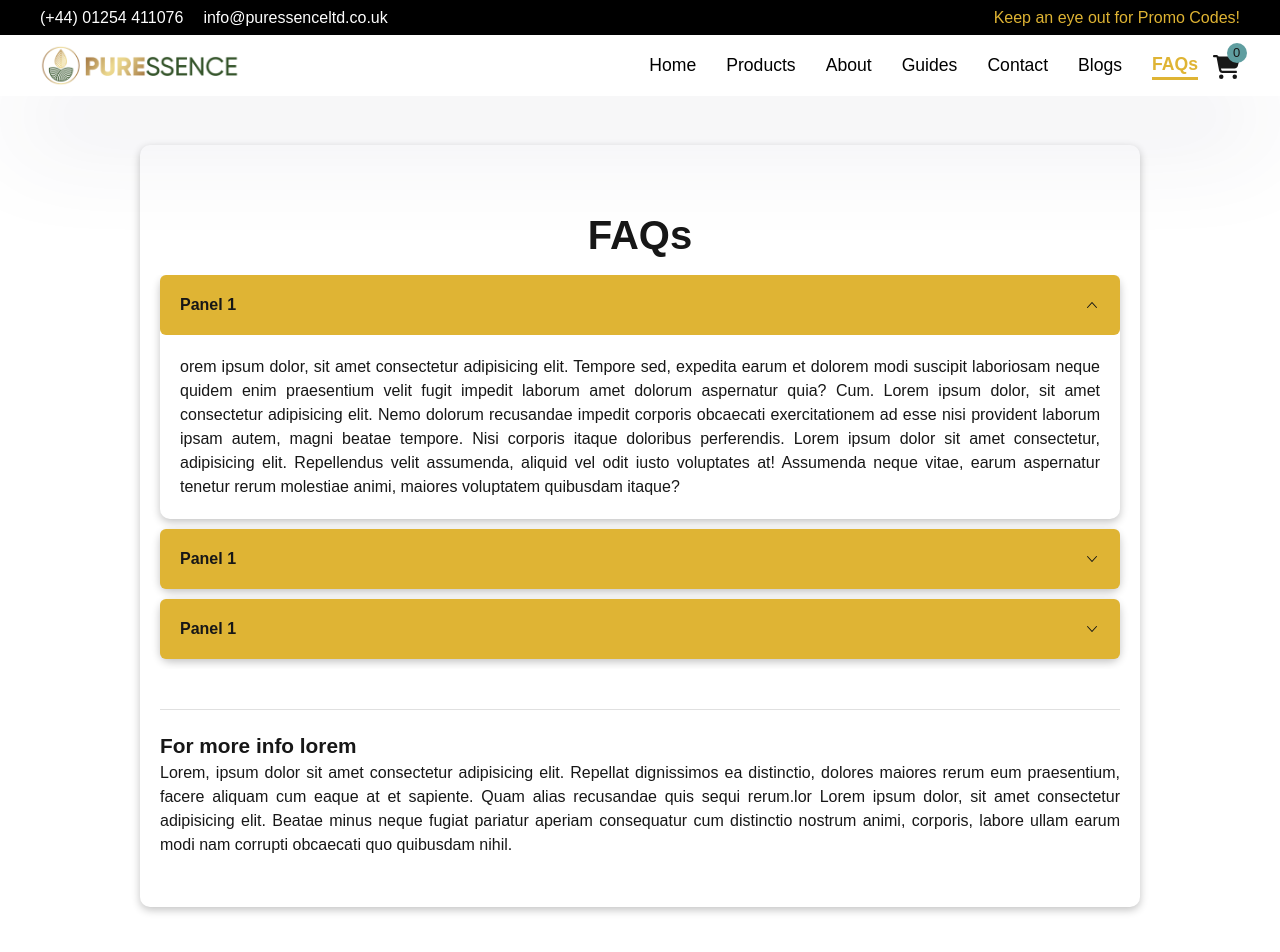
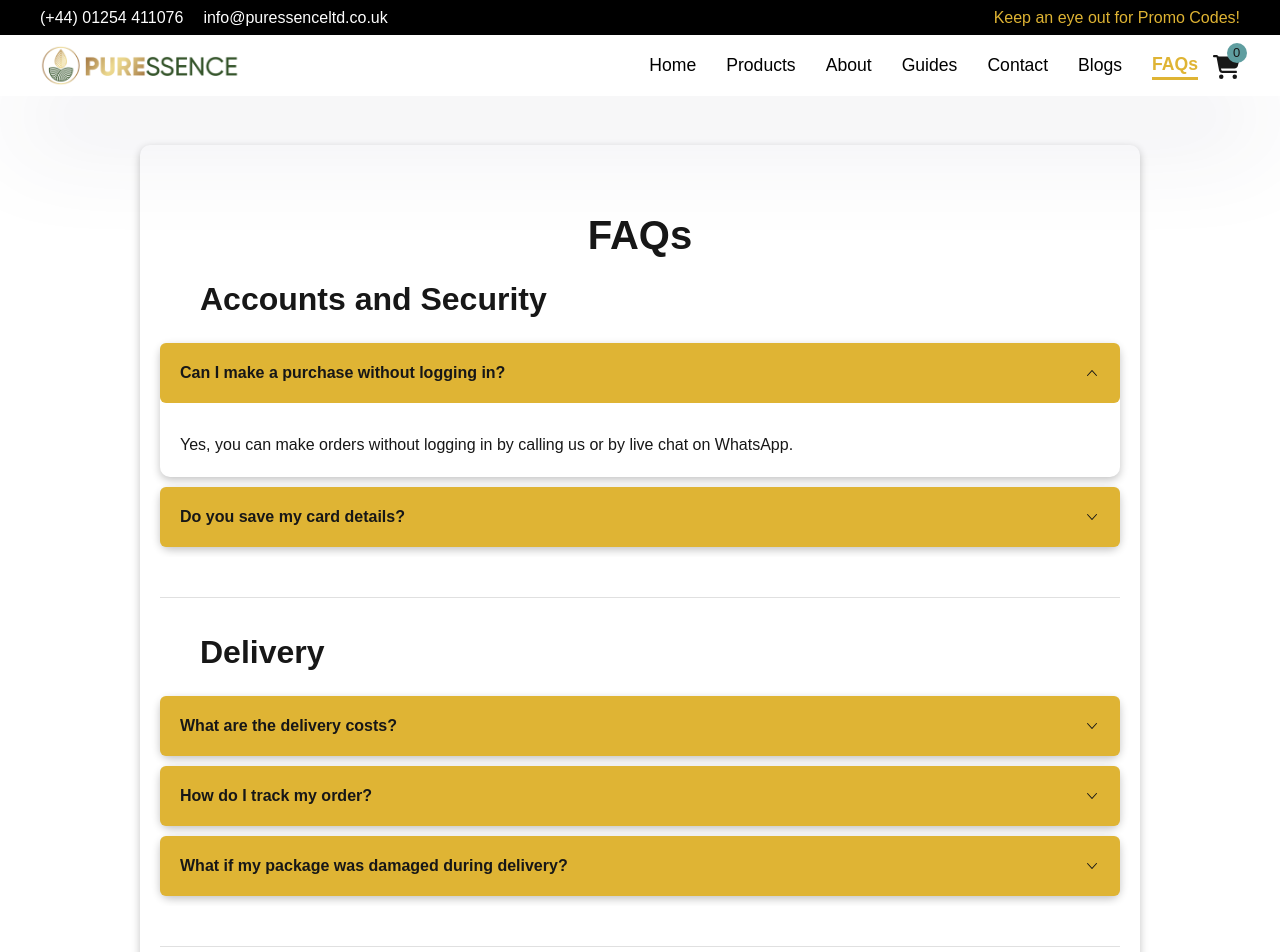
Before and after one commit to aliahmad884/pureessence, a Next.js app: page /frequently-asked-questions in a window 1280 px wide. Shown: the top 952 px of the page. Built offline with nearby package versions, Linux system fonts and the light colour scheme.

Commit message:
FAQ Write

```diff
--- a/app/frequently-asked-questions/page.jsx
+++ b/app/frequently-asked-questions/page.jsx
@@ -27,27 +27,36 @@ export default function FAQs() {
             <div className="faqsCont">
                 <div className="accordCont">
                     <h1>FAQs</h1>
+                    <h2>Accounts and Security</h2>
                     <Accordion defaultActiveKey={1} style={{ padding: '0 10px' }}>
-                        <Accordion.Panel className="accordPanel" classPrefix="temp" eventKey={1} header='Panel 1'>
-                            <p style={{ textAlign: 'justify', paddingTop: '20px' }}>orem ipsum dolor, sit amet consectetur adipisicing elit. Tempore sed, expedita earum et dolorem modi suscipit laboriosam neque quidem enim praesentium velit fugit impedit laborum amet dolorum aspernatur quia? Cum.
-                                Lorem ipsum dolor, sit amet consectetur adipisicing elit. Nemo dolorum recusandae impedit corporis obcaecati exercitationem ad esse nisi provident laborum ipsam autem, magni beatae tempore. Nisi corporis itaque doloribus perferendis.
-                                Lorem ipsum dolor sit amet consectetur, adipisicing elit. Repellendus velit assumenda, aliquid vel odit iusto voluptates at! Assumenda neque vitae, earum aspernatur tenetur rerum molestiae animi, maiores voluptatem quibusdam itaque?</p>
+                        <Accordion.Panel className="accordPanel" classPrefix="temp" eventKey={1} header='Can I make a purchase without logging in?'>
+                            <p style={{ textAlign: 'justify', paddingTop: '20px' }}>Yes, you can make orders without logging in by calling us or by live chat on WhatsApp.</p>
                         </Accordion.Panel>
-                        <Accordion.Panel className="accordPanel" classPrefix="temp" header='Panel 1' eventKey={2}>
-                            <p style={{ textAlign: 'justify', paddingTop: '20px' }}>orem ipsum dolor, sit amet consectetur adipisicing elit. Tempore sed, expedita earum et dolorem modi suscipit laboriosam neque quidem enim praesentium velit fugit impedit laborum amet dolorum aspernatur quia? Cum.
-                                Lorem ipsum dolor, sit amet consectetur adipisicing elit. Nemo dolorum recusandae impedit corporis obcaecati exercitationem ad esse nisi provident laborum ipsam autem, magni beatae tempore. Nisi corporis itaque doloribus perferendis.
-                                Lorem ipsum dolor sit amet consectetur, adipisicing elit. Repellendus velit assumenda, aliquid vel odit iusto voluptates at! Assumenda neque vitae, earum aspernatur tenetur rerum molestiae animi, maiores voluptatem quibusdam itaque?</p>
-                        </Accordion.Panel>
-                        <Accordion.Panel className="accordPanel" classPrefix="temp" header='Panel 1' eventKey={3}>
-                            <p style={{ textAlign: 'justify', paddingTop: '20px' }}>orem ipsum dolor, sit amet consectetur adipisicing elit. Tempore sed, expedita earum et dolorem modi suscipit laboriosam neque quidem enim praesentium velit fugit impedit laborum amet dolorum aspernatur quia? Cum.
-                                Lorem ipsum dolor, sit amet consectetur adipisicing elit. Nemo dolorum recusandae impedit corporis obcaecati exercitationem ad esse nisi provident laborum ipsam autem, magni beatae tempore. Nisi corporis itaque doloribus perferendis.
-                                Lorem ipsum dolor sit amet consectetur, adipisicing elit. Repellendus velit assumenda, aliquid vel odit iusto voluptates at! Assumenda neque vitae, earum aspernatur tenetur rerum molestiae animi, maiores voluptatem quibusdam itaque?</p>
+                        <Accordion.Panel className="accordPanel" classPrefix="temp" header='Do you save my card details?' eventKey={2}>
+                            <p style={{ textAlign: 'justify', paddingTop: '20px' }}>Currently, we do not store card details. All data is only stored on your local device, such as your computer or mobile device.</p>
                         </Accordion.Panel>
                     </Accordion>
                     <div className='infoCont'>
-                        <h4>For more info lorem</h4>
-                        <p>Lorem, ipsum dolor sit amet consectetur adipisicing elit. Repellat dignissimos ea distinctio, dolores maiores rerum eum praesentium, facere aliquam cum eaque at et sapiente. Quam alias recusandae quis sequi rerum.lor Lorem ipsum dolor, sit amet consectetur adipisicing elit. Beatae minus neque fugiat pariatur aperiam consequatur cum distinctio nostrum animi, corporis, labore ullam earum modi nam corrupti obcaecati quo quibusdam nihil.</p>
+                       <h4></h4>
+                        <p></p>
                     </div>
+                    <h2>Delivery</h2>
+                    <Accordion defaultActiveKey={1} style={{ padding: '0 10px' }}>
+                        <Accordion.Panel className="accordPanel" classPrefix="temp" eventKey={4} header='What are the delivery costs?'>
+                            <p style={{ textAlign: 'justify', paddingTop: '20px' }}>Delivery costs, ranging from free to domestic and international are quoted based on location and order amount. Please contact us for more information.</p>
+                        </Accordion.Panel>
+                        <Accordion.Panel className="accordPanel" classPrefix="temp" header='How do I track my order?' eventKey={5}>
+                            <p style={{ textAlign: 'justify', paddingTop: '20px' }}>You will be provided with a tracking code, which you can check with the delivery service.</p>
+                        </Accordion.Panel>
+                        <Accordion.Panel className="accordPanel" classPrefix="temp" header='What if my package was damaged during delivery?' eventKey={5}>
+                            <p style={{ textAlign: 'justify', paddingTop: '20px' }}>In the case of mishap or damage during delviery, don't hesitate to take photos and a video.And please get into contact with us. Our products are well packaged, though we should always plan for errors.</p>
+                        </Accordion.Panel>
+                    </Accordion>
+                    <div className='infoCont'>
+                       <h4></h4>
+                        <p></p>
+                    </div>
+
                 </div>
             </div>
         </>
--- a/app/globals.css
+++ b/app/globals.css
@@ -2337,6 +2337,14 @@ select {
   margin: 10px 0;
 }
 
+.faqsCont h2 {
+  font-size: 2rem;
+  font-weight: bold;
+  text-align: left;
+  text-indent: 50px;
+  margin: 10px 0;
+}
+
 .faqsCont .infoCont {
   margin: 40px 10px 0 10px;
 }
```
